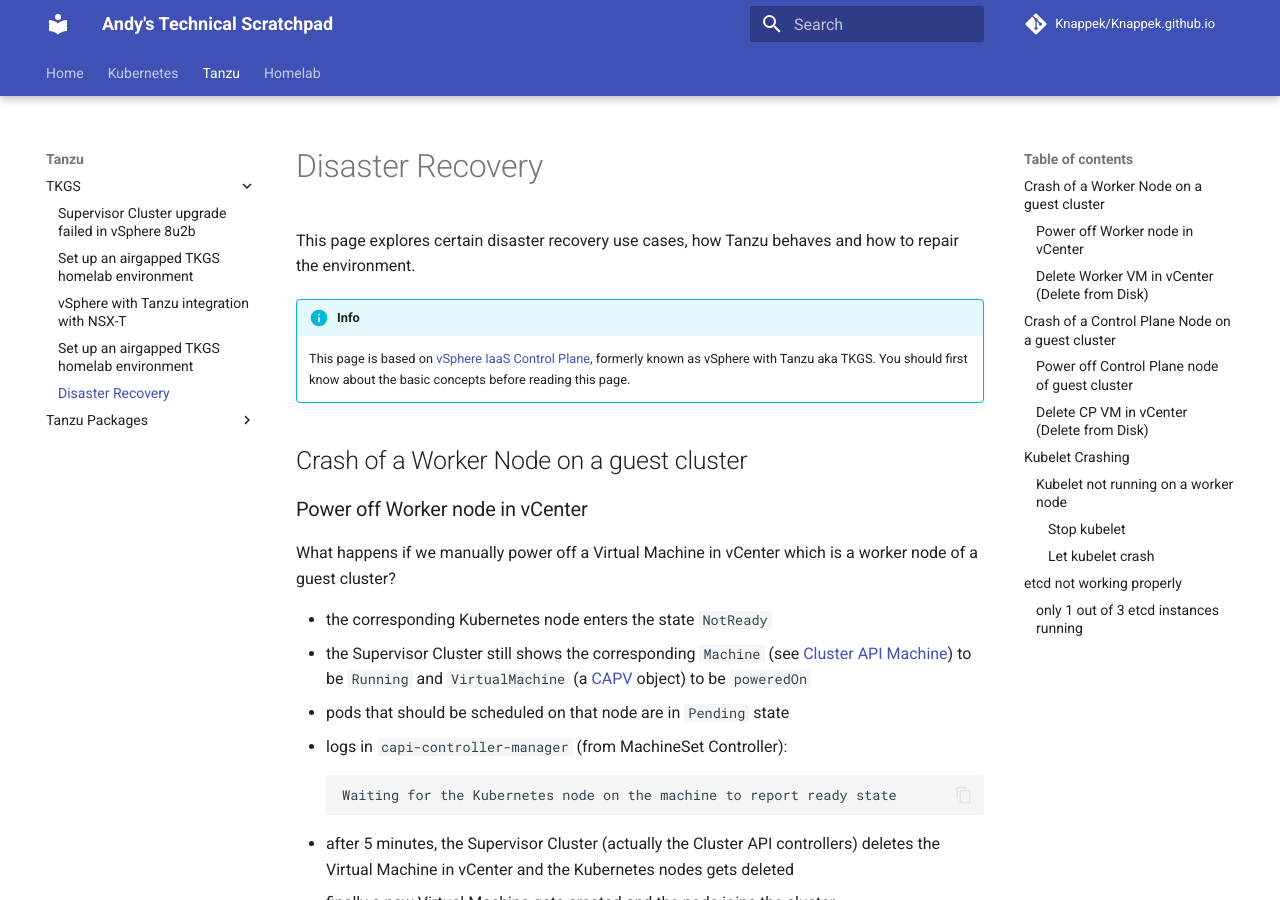
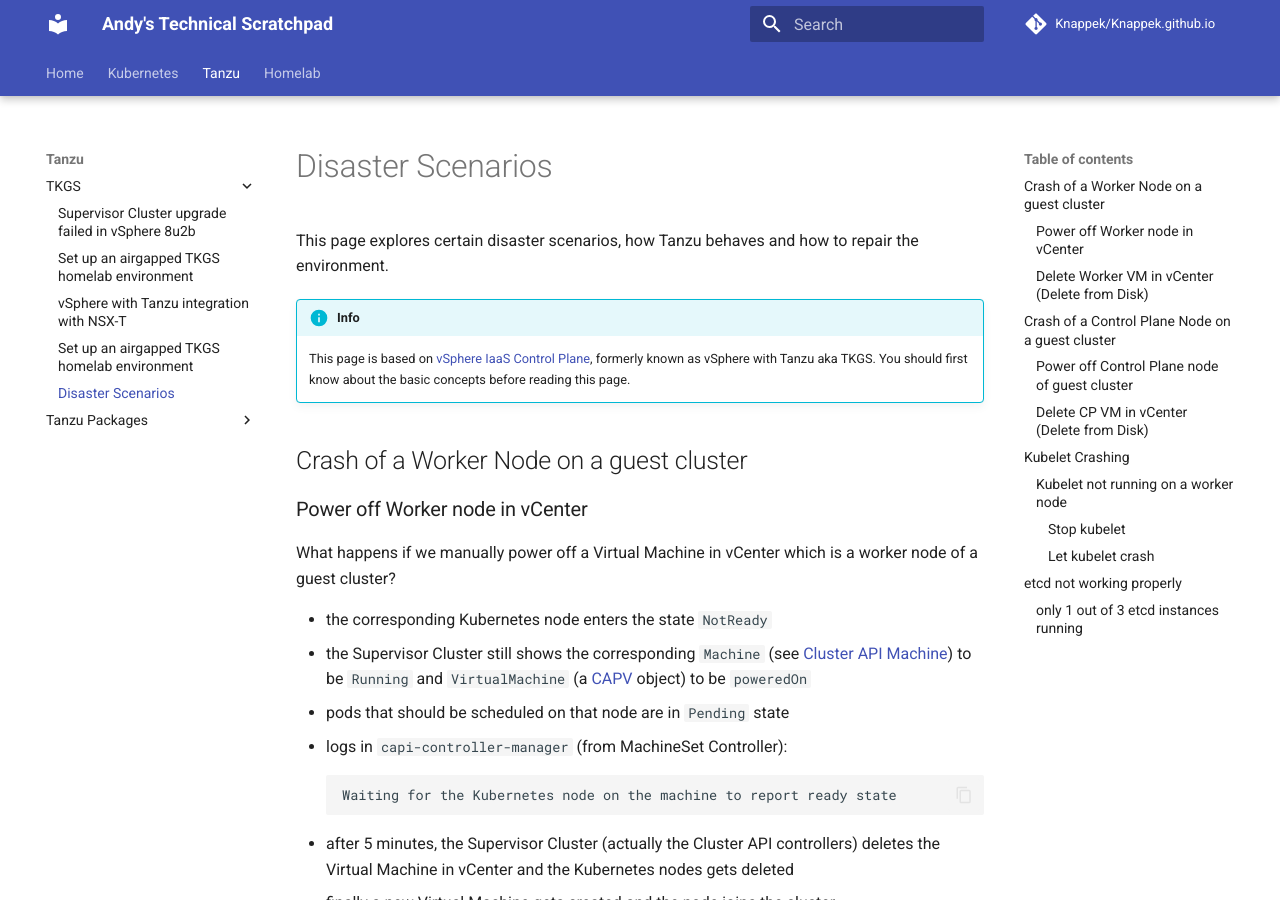
Before and after one commit to Knappek/Knappek.github.io, an MkDocs documentation site: the page built from docs/tanzu/tkgs/disaster-scenarios.md, in a window 1280 px wide and 900 px high. Built offline with MkDocs 1.6.1 and Material for MkDocs 9.7.7, drawn with Linux system fonts in a browser that asks for light colours; comment, search, counter and statistics services are not loaded.

Commit message:
rename page

```diff
--- a/docs/tanzu/tkgs/disaster-recovery.md
+++ b/docs/tanzu/tkgs/disaster-scenarios.md
@@ -1,6 +1,6 @@
-# Disaster Recovery
+# Disaster Scenarios
 
-This page explores certain disaster recovery use cases, how Tanzu behaves and how to repair the environment.
+This page explores certain disaster scenarios, how Tanzu behaves and how to repair the environment.
 
 !!! info
     This page is based on [vSphere IaaS Control Plane](https://docs.vmware.com/en/VMware-vSphere/8.0/vsphere-with-tanzu-concepts-planning/GUID-28B0AEA2-2947-4FDD-AA71-51E46E24BF53.html), formerly known as vSphere with Tanzu aka TKGS. You should first know about the basic concepts before reading this page.
--- a/mkdocs.yml
+++ b/mkdocs.yml
@@ -18,7 +18,7 @@
     - Set up an airgapped TKGS homelab environment: tanzu/tkgs/tkgs-airgapped.md
     - vSphere with Tanzu integration with NSX-T: tanzu/tkgs/tkgs-nsxt-integration.md
     - Set up an airgapped TKGS homelab environment: tanzu/tkgs/tkgs-airgapped.md
-    - Disaster Recovery: tanzu/tkgs/disaster-recovery.md
+    - Disaster Scenarios: tanzu/tkgs/disaster-scenarios.md
   - Tanzu Packages:
     - Intro: tanzu/tanzu-packages/index.md
     - Airgapped Installation: tanzu/tanzu-packages/deploy-packages-airgapped.md
```
